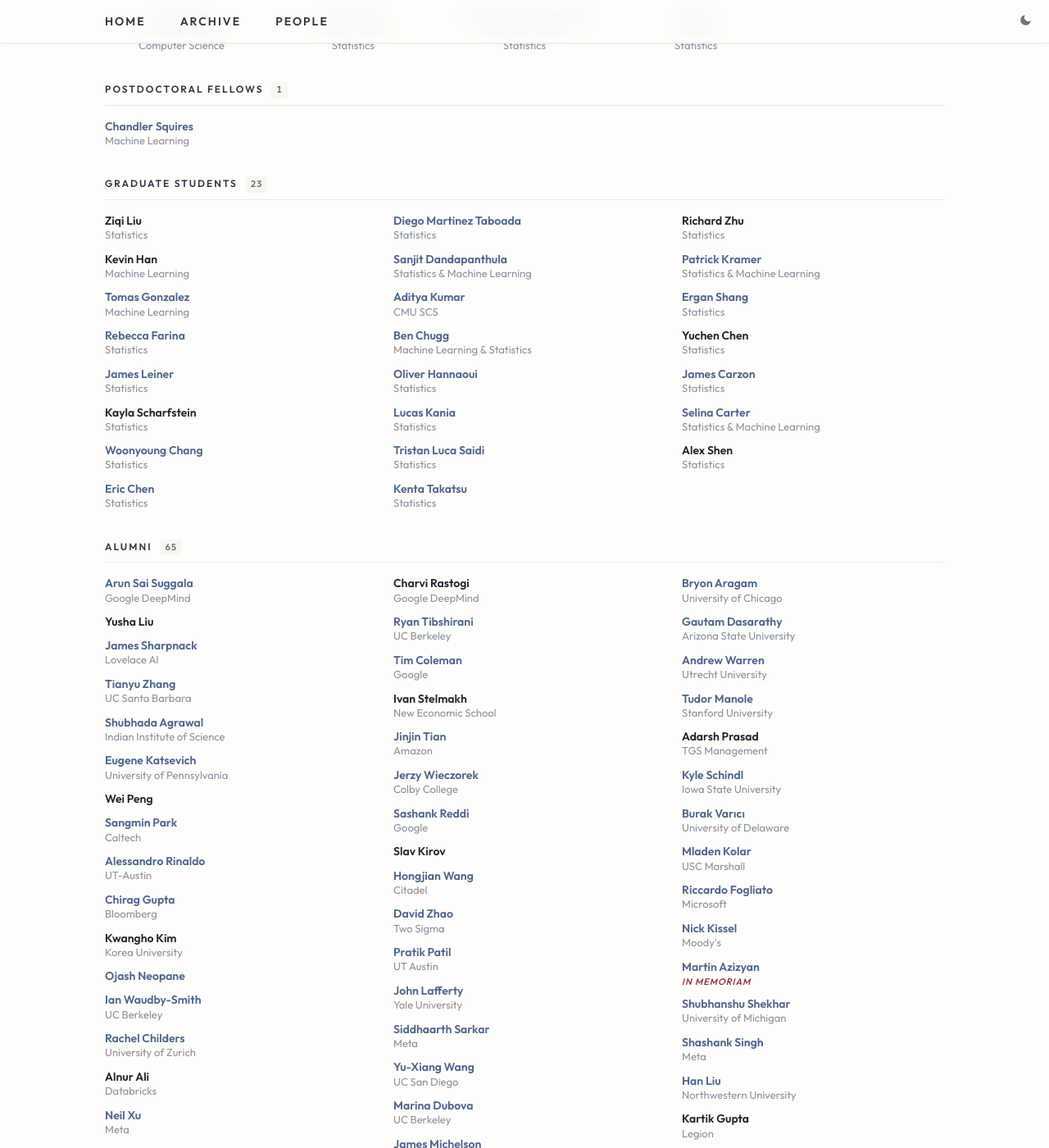
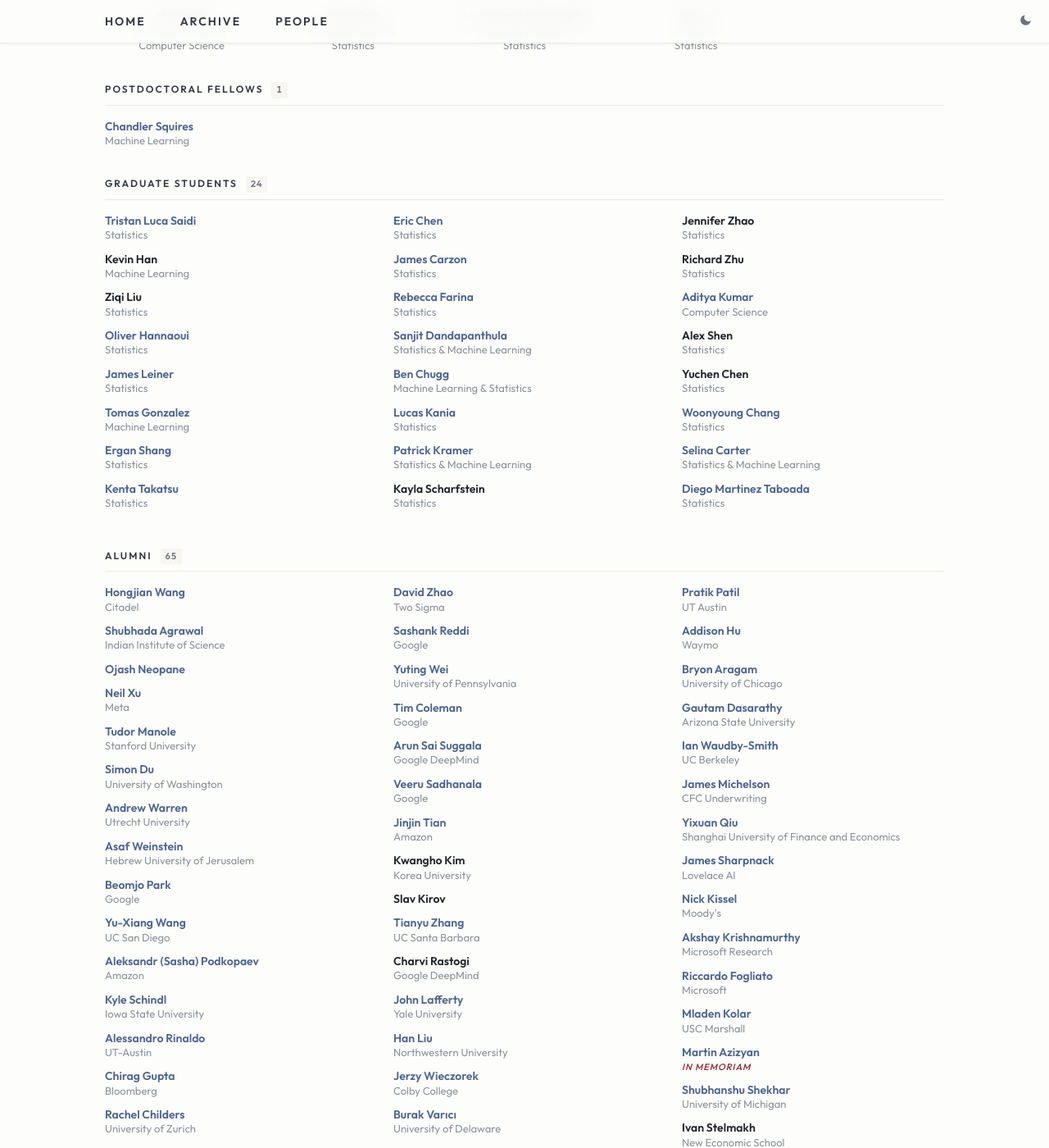
Before and after one commit to StatML-Reading-Group/StatML-Reading-Group.github.io, a Jekyll site: the page built from people.html, in a window 1280 px wide and 1400 px high, scrolled down 2035 px. Shown: the whole window at 82% size. Built offline with Jekyll 4.4.1, drawn with Linux system fonts in a browser that asks for light colours; some of the changed text lies outside the part shown.

Commit message:
Aditya Kumar to Computer Science; add Jennifer Zhao
Aditya Kumar's affiliation was "CMU SCS", the only entry on the roster not
written as a bare department name. "Computer Science" is the string Steven
Wu's entry already uses.

Jennifer Zhao joins the graduate students, filed under Zhao so the roster
stays in surname order. No homepage recorded yet, which the template
handles -- the name renders unlinked.

Co-Authored-By: Claude Opus 5 (1M context) <noreply@anthropic.com>

```diff
--- a/_data/people.yaml
+++ b/_data/people.yaml
@@ -114,10 +114,15 @@ aditya_kumar:
   name: Aditya Kumar
   roster: student
   position: Graduate Student
-  affiliation: CMU SCS
+  affiliation: Computer Science
   url: https://scholar.google.com/citations?user=sfgpP8UAAAAJ&hl=en
 richard_zhu:
   name: Richard Zhu
+  roster: student
+  position: Graduate Student
+  affiliation: Statistics
+jennifer_zhao:
+  name: Jennifer Zhao
   roster: student
   position: Graduate Student
   affiliation: Statistics
--- a/_data/roster.yaml
+++ b/_data/roster.yaml
@@ -104,6 +104,7 @@ student:
 - alex_shen
 - diego_martinez_taboada
 - kenta_takatsu
+- jennifer_zhao
 - richard_zhu
 postdoc:
 - chandler_squires
```
